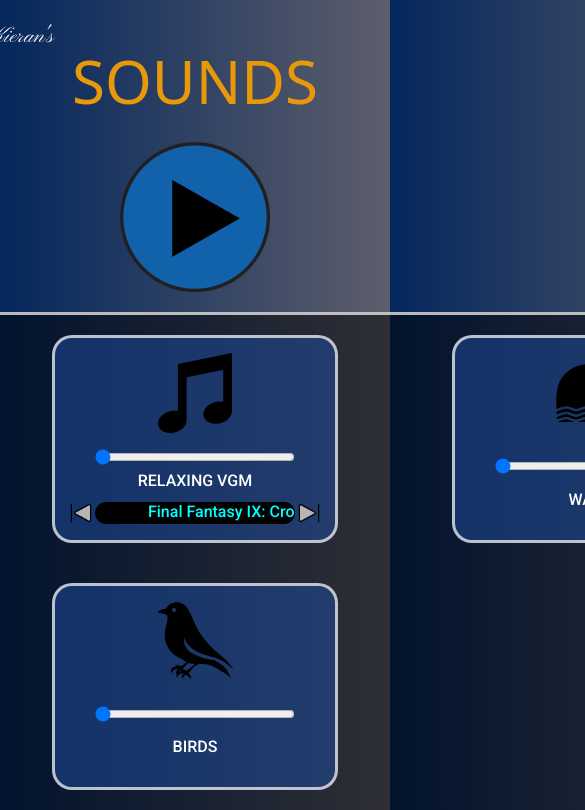
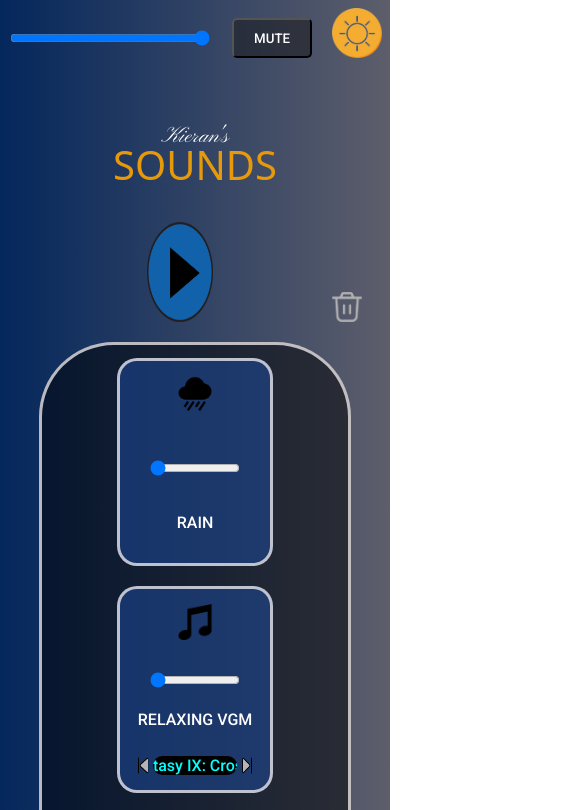
Before and after one commit to Kieran-Go/noise-app, a plain HTML site: page index.html in a window 390 px wide. Shown: the top 810 px of the page, 585 px wide, since content can reach past the window. Drawn offline with Linux system fonts and the light colour scheme; a web font is replaced by a local one.

Commit message:
Fix flexbox scaling

```diff
--- a/css/style.css
+++ b/css/style.css
@@ -4,7 +4,7 @@
 @import url('https://fonts.googleapis.com/css2?family=Roboto:ital,wght@0,100;0,300;0,400;0,500;0,700;0,900;1,100;1,300;1,400;1,500;1,700;1,900&display=swap');
 
 html{
-    /* background-image: url("../img/rain.gif"), linear-gradient(to right, rgb(7, 55, 127) , rgb(117, 118, 134)); */
+
     background-image: linear-gradient(to right, rgb(4, 39, 92) , rgb(93, 94, 107));
     background-size: cover;
     display: flex;
@@ -17,15 +17,22 @@ body.noScroll{
 
 h1, .soundMasterContainer, .soundContainer{
     display: flex;
+    flex-wrap: wrap;
     justify-self: center;
     justify-content: center;
+}
+
+.headerContainer{
+    display: flex;
+    flex-direction: column;
+    justify-content: center;
+    margin-top: -20px;
 }
 
 .headerSmall{
     color: white;
     font-size: 22px;
-    margin-bottom: -50px;
-    margin-right: 350px;
+    margin-bottom: -40px;
     font-family: "Pinyon Script", cursive;
     font-weight: 400;
     font-style: normal;
@@ -40,13 +47,13 @@ h1, .soundMasterContainer, .soundContainer{
 }
 
 img{
-    width: 80px;
+    width: 30%;
     height: auto;
 }
 
 .volumeSlider{
     margin: 15px;
-    width: 200px;
+    width: 75%;
 }
 
 p{
@@ -57,7 +64,7 @@ p{
 }
 
 .soundMasterContainer{
-    width: 1200px;
+    width: 80%;
     border: solid;
     border-color: rgb(246, 240, 240, 0.75);
     border-radius: 75px;
@@ -65,14 +72,16 @@ p{
     flex-wrap: wrap;
     justify-content: space-around;
     background-color: rgb(0, 0, 0, 0.5);
+    margin: auto;
     margin-bottom: 70px;
+    padding: 1%;;
 }
 
 .soundContainer{
     flex-direction: column;
     justify-content: space-between;
     align-items: center;
-    width: 250px;
+    width: 20%;
     height: 171.6px;
     padding: 15px;
     margin: 20px;
@@ -86,12 +95,12 @@ p{
 .vgmBtnContainer{
     margin-top: -5px;
     display: flex;
-    justify-content: space-between;
-    width: 250px;
+    justify-content: space-around;
+    width: 100%;
 }
 
 .prevBtn, .nextBtn{
-    width: 22px;
+    width: 9%;
     height: auto;
 }
 .prevBtn{
@@ -103,8 +112,6 @@ p{
     justify-content: center;
     border-radius: 20px;
     background-color: black;
-    width: 200px;
-    height: auto;
     position: relative;
     overflow: hidden;
 }
@@ -148,15 +155,14 @@ p{
 
 .topContainer{
     display: flex;
+    flex-wrap: wrap;
     justify-content: space-between;
     margin-top: 10px;
-    margin-bottom: -50px;
-    margin-right: -150px;
-    margin-left: -140px;
 }
 
 .masterVolumeContainer{
     display: flex;
+    flex-wrap: wrap;
 }
 #masterVolume{
     width: 200px;
@@ -187,7 +193,7 @@ p{
     margin: 20px;
 }
 #playBtn{
-    width: 150px;
+    width: 10%;
     height: auto;
     margin-right: 400px;
     margin-left: 430px;
@@ -197,3 +203,31 @@ p{
     height: 30px;
     margin-top: 70px;
 }
+
+/* Adjust media to account for smaller screens */
+@media (max-width: 768px) {
+
+    .headerContainer{
+        margin-top: 50px;
+    }
+
+    .soundContainer {
+        width: 40%;
+        margin: 10px;
+    }
+
+    .headerLarge {
+        font-size: 40px;
+    }
+
+    #playBtn {
+        margin-left: auto;
+        margin-right: auto;
+        width: 20%;
+        height: auto;
+    }
+
+    .songNameContainer {
+        width: 70%;
+    }
+}
```
Also changed, not shown: index.html (+1 -1 lines).
